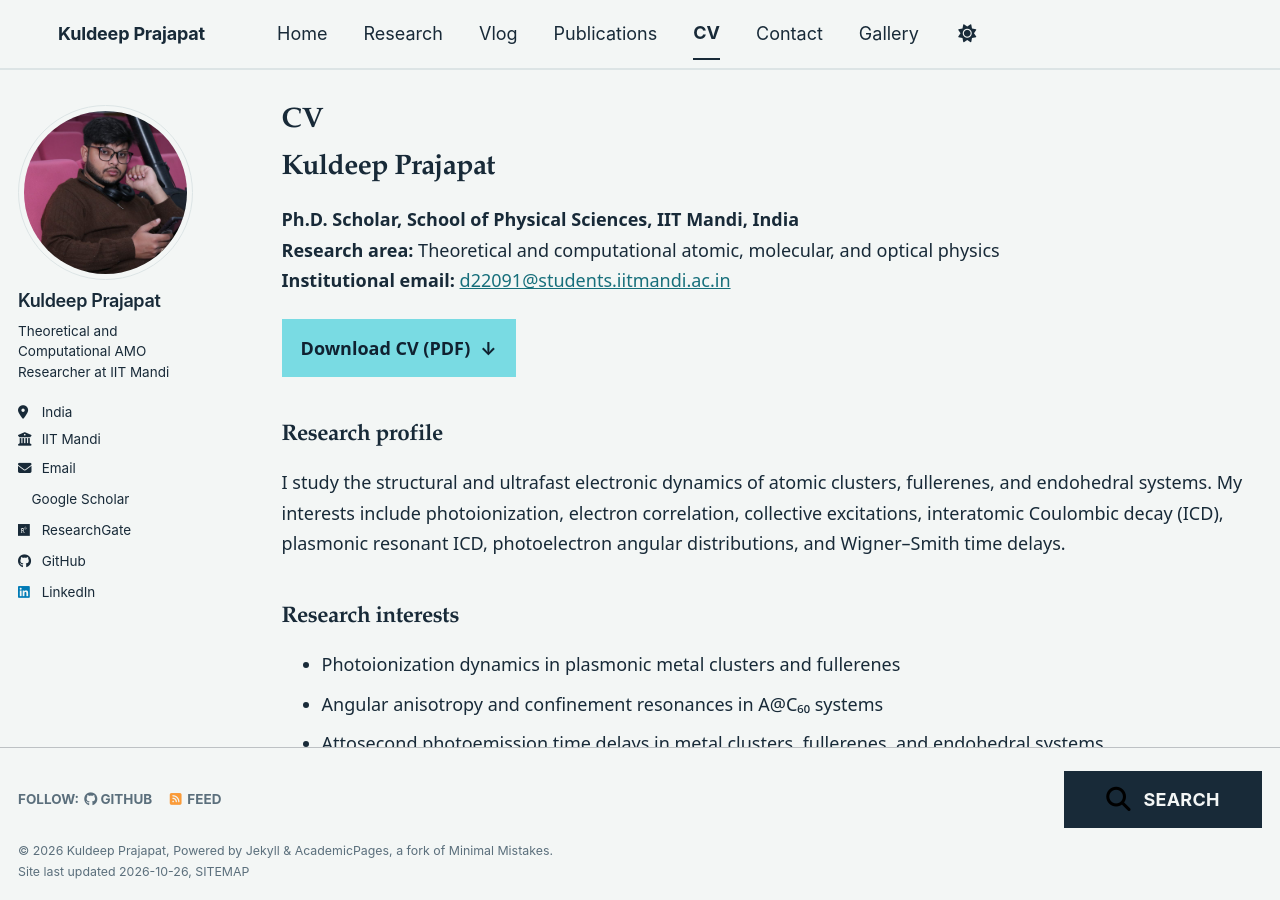
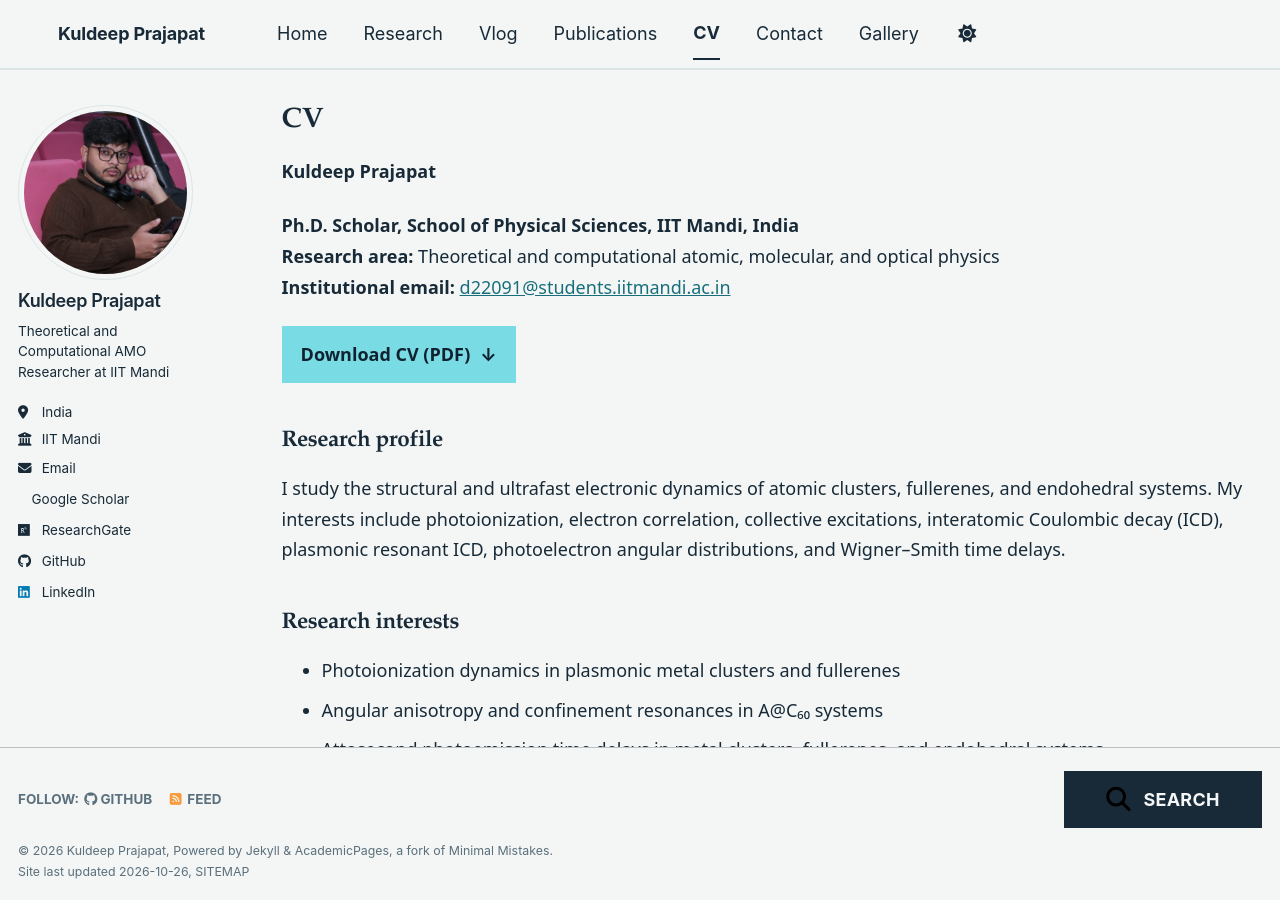
Before and after one commit to PRAJAPAT-KULDEEP/kuldeep-prajapat, a Jekyll site: the page built from _pages/cv.md, in a window 1280 px wide and 900 px high. Built offline with Jekyll 4.4.1, drawn with Linux system fonts in a browser that asks for light colours; a style sheet for code colours, icons or effects is not loaded.

Commit message:
Remove duplicate top-level heading on CV page

```diff
--- a/_pages/cv.md
+++ b/_pages/cv.md
@@ -11,7 +11,7 @@ redirect_from:
   - /resume
 ---
 
-# Kuldeep Prajapat
+**Kuldeep Prajapat**
 
 **Ph.D. Scholar, School of Physical Sciences, IIT Mandi, India**
 **Research area:** Theoretical and computational atomic, molecular, and optical physics
```
